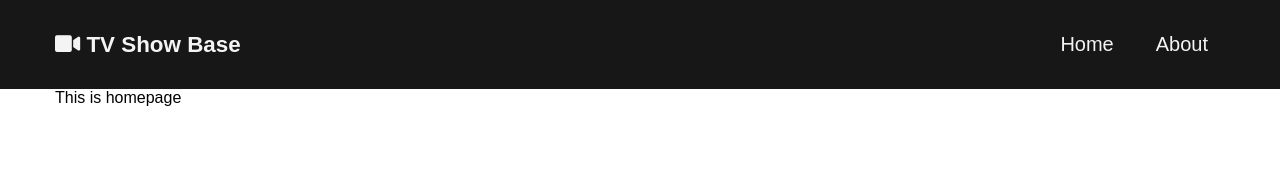
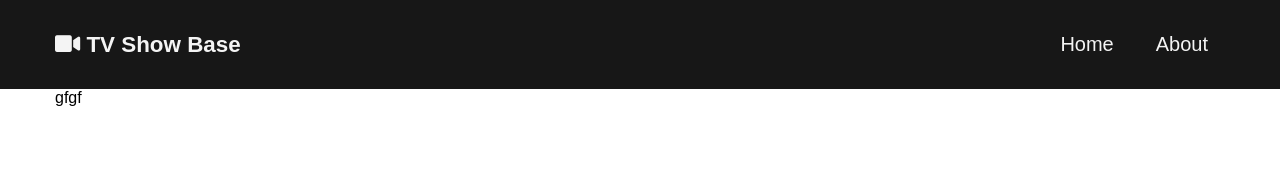
Before and after one commit to Topmewan/tv-base, a React (Create React App) app: page / in a window 1280 px wide. Shown: the top 179 px of the page. Built offline with nearby package versions, Linux system fonts and the light colour scheme.

Commit message:
add searchbar

```diff
--- /dev/null
+++ b/src/components/SearchBar.js
@@ -0,0 +1,11 @@
+
+
+function SearchBar() {
+    return (
+        <div className="">gfgf</div>
+
+
+    );
+}
+
+export default SearchBar;
--- a/src/pages/Homepage.js
+++ b/src/pages/Homepage.js
@@ -1,7 +1,9 @@
+import SearchBar from "../components/SearchBar";
+
 const HomePage = () => {
     return(
         <div className="homepage">
-            This is homepage
+            <SearchBar/>
         </div>
     );
 };
```
